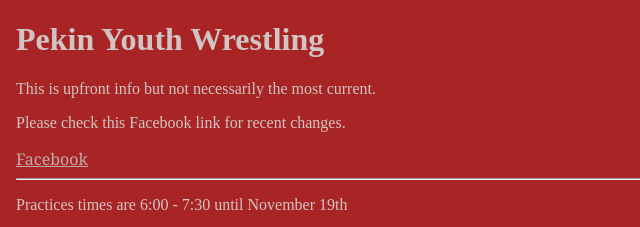
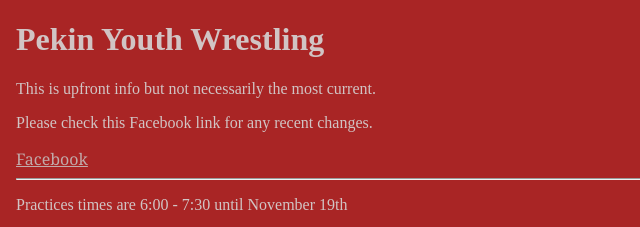
Before and after one commit to bryanlittle1980-create/PekinYouthWrestling, a website: page index.html in a window 1280 px wide. Shown: the top 227 px of the page, 0-640 px from the left. Drawn offline with Linux system fonts and the light colour scheme.

Commit message:
Add files via upload

```diff
--- a/index.html
+++ b/index.html
@@ -13,7 +13,7 @@
     This is upfront info but not necessarily the most current.
     </p>
 <p>
-    Please check this Facebook link for recent changes.
+    Please check this Facebook link for any recent changes.
 </p>
 <a href="https://www.facebook.com/profile.php?id=100057064766296" target="_blank" rel="noopener noreferrer">Facebook</a>
 
```
